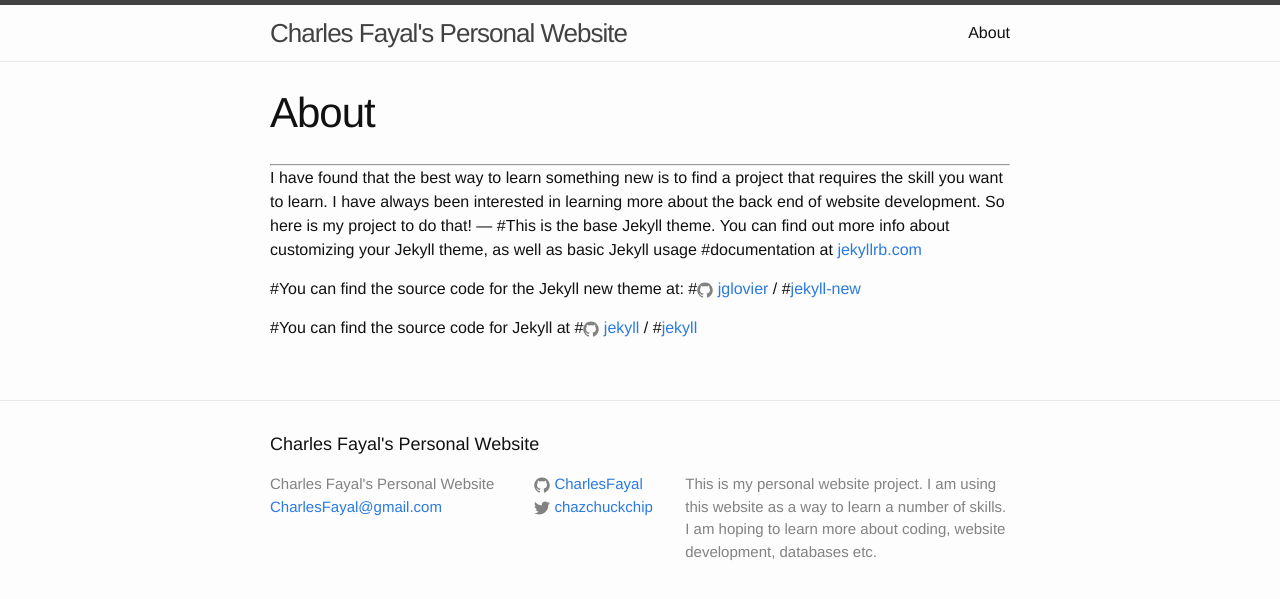
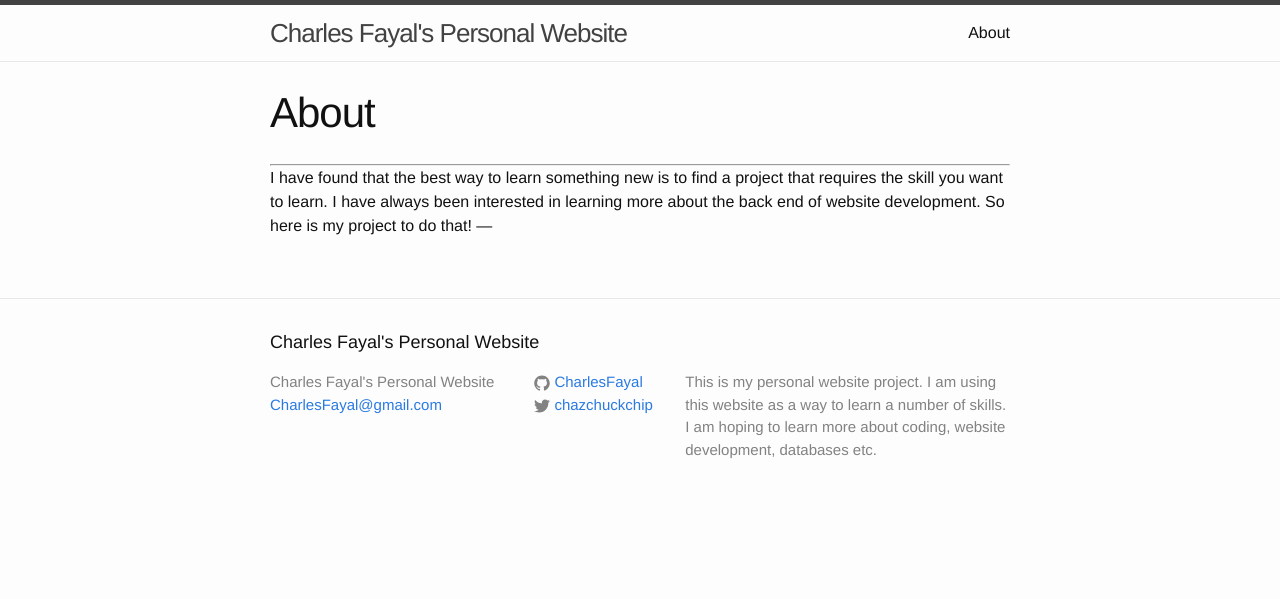
Before and after one commit to charlesfayal/charlesfayal.github.io, a Jekyll site: the page built from about.md, in a window 1280 px wide. Shown: the top 599 px of the page. Built offline with Jekyll 4.4.1, drawn with Linux system fonts in a browser that asks for light colours; some of the changed lines change nothing that is shown.

Commit message:
Commenting about
unnecessary stuff

```diff
--- a/about.md
+++ b/about.md
@@ -6,12 +6,15 @@
 ---
 I have found that the best way to learn something new is to find a project that requires the skill you want to learn. I have always been interested in learning more about the back end of website development. So here is my project to do that!
 ---
-#This is the base Jekyll theme. You can find out more info about customizing your Jekyll theme, as well as basic Jekyll usage #documentation at [jekyllrb.com](http://jekyllrb.com/)
+{% comment %}
 
-#You can find the source code for the Jekyll new theme at:
-#{% include icon-github.html username="jglovier" %} /
-#[jekyll-new](https://github.com/jglovier/jekyll-new)
+This is the base Jekyll theme. You can find out more info about customizing your Jekyll theme, as well as basic Jekyll usage #documentation at [jekyllrb.com](http://jekyllrb.com/)
 
-#You can find the source code for Jekyll at
-#{% include icon-github.html username="jekyll" %} /
-#[jekyll](https://github.com/jekyll/jekyll)
+You can find the source code for the Jekyll new theme at:
+{% include icon-github.html username="jglovier" %} /
+[jekyll-new](https://github.com/jglovier/jekyll-new)
+
+You can find the source code for Jekyll at
+{% include icon-github.html username="jekyll" %} /
+[jekyll](https://github.com/jekyll/jekyll)
+{% endcomment %}
```
